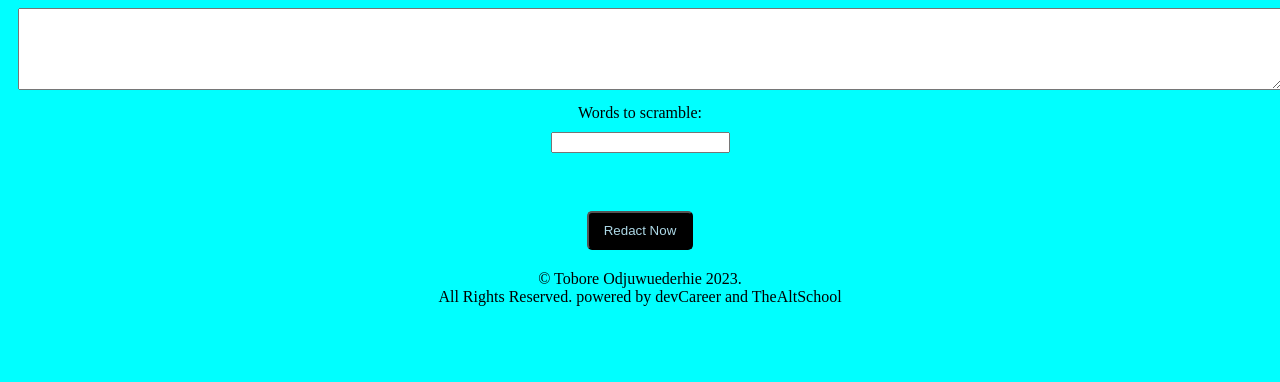
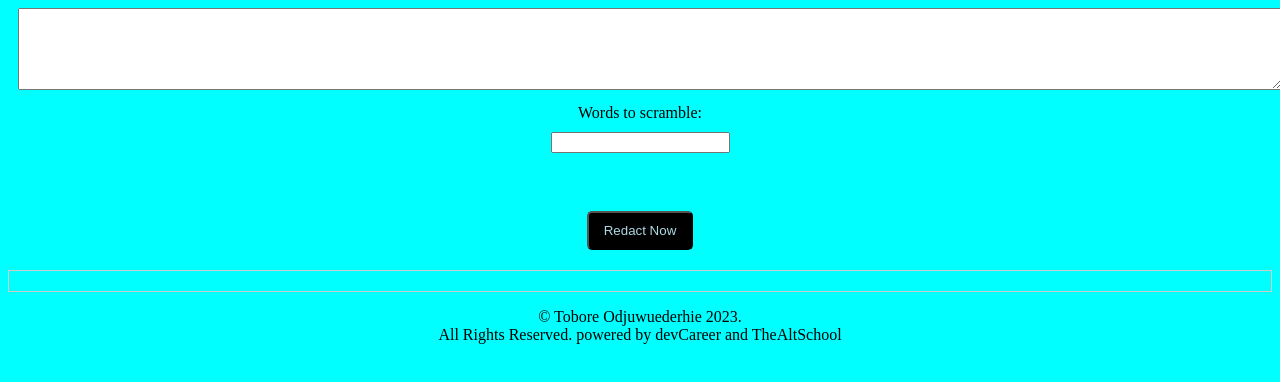
Before and after one commit to derhieakpos/Redactr, a plain HTML site: page index.html in a window 1280 px wide. Shown: the part 100-482 px from the top of the page. Drawn offline with Linux system fonts and the light colour scheme.

Commit message:
CSS update

```diff
--- a/styles.css
+++ b/styles.css
@@ -28,3 +28,8 @@ input[type="submit"]{
     padding: 10px 15px;
     cursor:pointer;
 }
+#redacted_text {
+    margin-top: 20px;
+    padding: 10px;
+    border: 1px solid #ccc;
+}
```
